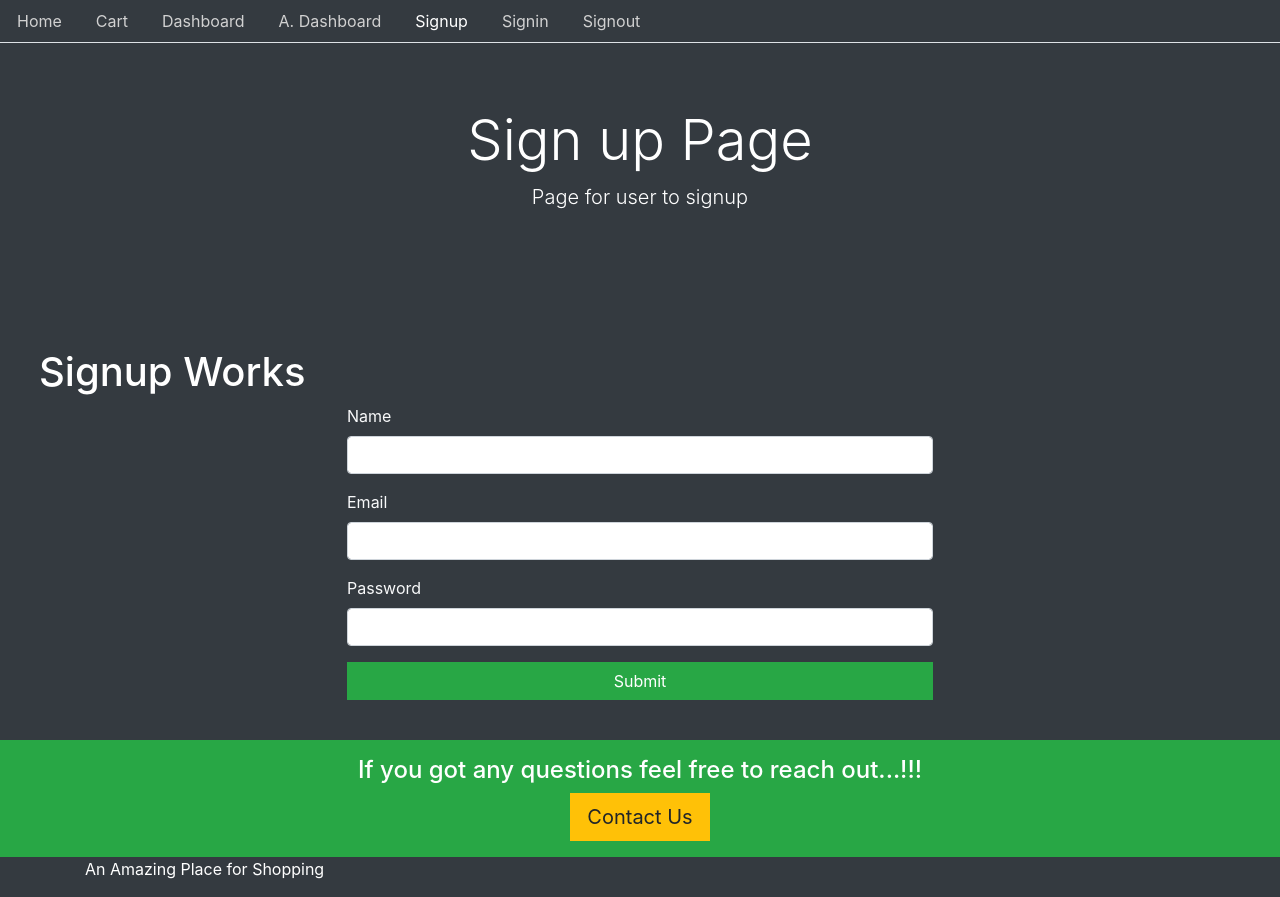
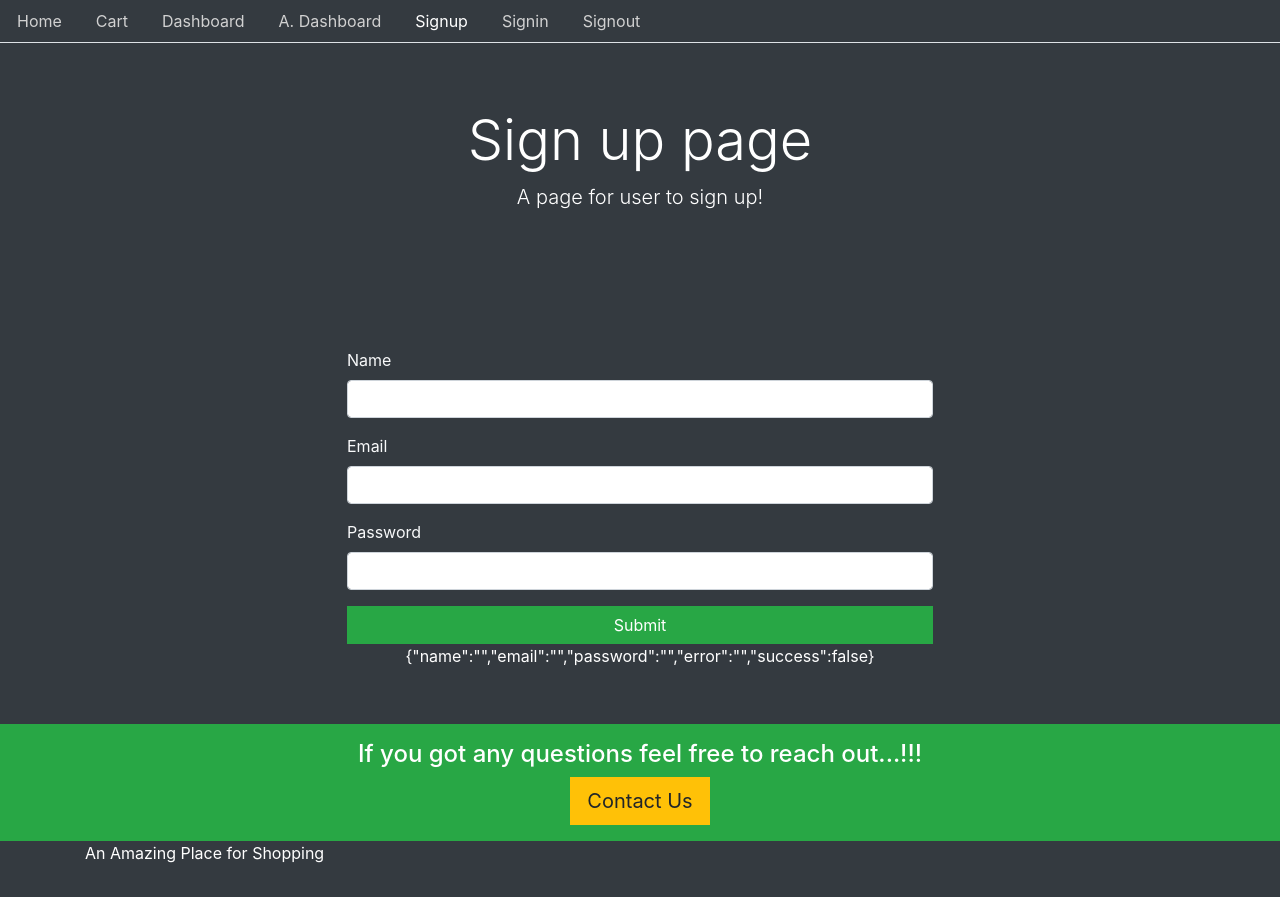
Before and after one commit to gunishmatta/ShopEasy, a React (Create React App) app in the folder frontend/: page /signup in a window 1280 px wide. Built offline with nearby package versions, Linux system fonts and the light colour scheme; no server answers.

Commit message:
signin and SIgnup

```diff
--- a/frontend/src/user/Signin.js
+++ b/frontend/src/user/Signin.js
@@ -1,9 +1,89 @@
 import React, { useState } from 'react';
 import Base from '../core/Base';
-import { Link } from 'react-router-dom';
+import { Link, Redirect } from 'react-router-dom';
 
+import { signin, authenticate, isAuthenticated } from '../auth/helper/index'
 
 const Signin = () => {
+
+    const [values, setValues] = useState(
+        {
+            email: "",
+            password: "",
+            success: false,
+            error: "",
+            loading: false,
+            didRedirect: false
+        });
+
+    const { email, password, success, error, loading, didRedirect } = values;
+
+    const { user } = isAuthenticated();
+
+    const handleChange = name => event => {
+        setValues({ ...values, error: false, [name]: event.target.value });
+    };
+
+    const onSubmit = event => {
+        event.preventDefault();
+        setValues({ ...values, error: false, loading: true })
+        signin({ email, password }).then(data => {
+            if (data.error) {
+                setValues({ ...values, error: data.error, loading: false })
+            }
+            else {
+                authenticate(data, () => {
+                    setValues({ ...values, didRedirect: true })
+                })
+            }
+        }).catch(console.log("Signin Failed"))
+    }
+
+    const performRedirect = () => {
+
+    //TODO:  Redirect work to be completed
+        if (didRedirect) {
+            if (user && user.role == 1) {
+                return <p>Redirect to admin</p>
+            }
+        }
+        else {
+            return <p>Redirect to user dashboard </p>
+        }
+
+        if (isAuthenticated) {
+            return <Redirect to="/" />;
+        }
+    }
+
+    const loadingMessage = () => {
+        return (
+            loading &&
+            (
+                <div className="row">
+                    <div class="spinner-border" role="status">
+                        <span class="sr-only">Loading...</span>
+                    </div>
+                </div>
+            )
+        );
+    };
+
+    const errorMessage = () => {
+        return (
+            <div className="row">
+                <div className="col-md-6 offset-sm-3 text-left">
+                    <div
+                        className="alert alert-danger"
+                        style={{ display: error ? "" : "none" }}
+                    >
+                        {error}
+                    </div>
+                </div>
+            </div>
+        );
+    };
+
 
     const signInForm = () => {
         return (
@@ -15,14 +95,22 @@
                             <label className="text-light">
                                 Email
                         </label>
-                            <input type="text" className="form-control" />
+                            <input value={email}
+                                type="text"
+                                className="form-control"
+                                onChange={handleChange("email")}
+                            />
                         </div>
 
                         <div className="form-group">
                             <label className="text-light">
                                 Password
                         </label>
-                            <input type="password" className="form-control" />
+                            <input value={password}
+                                type="password"
+                                className="form-control"
+                                onChange={handleChange("password")}
+                            />
                         </div>
                         <button className="btn btn-success btn-block">Login</button>
                     </form>
@@ -34,7 +122,11 @@
     return (
         <Base title="Sign in Page" description="Page for user to signin">
             <h1> Signin Works</h1>
+            {loadingMessage()}
+            {errorMessage()}
             {signInForm()}
+            {performRedirect()}
+
         </Base>
     )
 }
--- a/frontend/src/user/Signup.js
+++ b/frontend/src/user/Signup.js
@@ -1,6 +1,43 @@
-import React, { useState } from 'react';
-import Base from '../core/Base';
-import { Link } from 'react-router-dom';
+import React, { useState } from "react";
+import Base from "../core/Base";
+import { Link } from "react-router-dom";
+import { signup } from "../auth/helper";
+
+const Signup = () => {
+  const [values, setValues] = useState({
+    name: "",
+    email: "",
+    password: "",
+    error: "",
+    success: false
+  });
+
+  const { name, email, password, error, success } = values;
+
+  const handleChange = name => event => {
+    setValues({ ...values, error: false, [name]: event.target.value });
+  };
+
+  const onSubmit = event => {
+    event.preventDefault();
+    setValues({ ...values, error: false });
+    signup({ name, email, password })
+      .then(data => {
+        if (data.error) {
+          setValues({ ...values, error: data.error, success: false });
+        } else {
+          setValues({
+            ...values,
+            name: "",
+            email: "",
+            password: "",
+            error: "",
+            success: true
+          });
+        }
+      })
+      .catch(console.log("Error in signup"));
+  };
 
   const signUpForm = () => {
     return (
@@ -8,43 +45,81 @@
         <div className="col-md-6 offset-sm-3 text-left">
           <form>
             <div className="form-group">
-                        <label className="text-light">
-                            Name
-                    </label>
-                        <input type="text" className="form-control"  />
+              <label className="text-light">Name</label>
+              <input
+                className="form-control"
+                onChange={handleChange("name")}
+                type="text"
+                value={name}
+              />
             </div>
-
-
             <div className="form-group">
-                        <label className="text-light">
-                            Email
-                    </label>
-                        <input type="text" className="form-control" />
+              <label className="text-light">Email</label>
+              <input
+                className="form-control"
+                onChange={handleChange("email")}
+                type="email"
+                value={email}
+              />
             </div>
 
             <div className="form-group">
-                        <label className="text-light">
-                            Password
-                    </label>
-                        <input type="password" className="form-control" />
+              <label className="text-light">Password</label>
+              <input
+                onChange={handleChange("password")}
+                className="form-control"
+                type="password"
+                value={password}
+              />
             </div>
-                <button className="btn btn-success btn-block">Submit</button>
+            <button onClick={onSubmit} className="btn btn-success btn-block">
+              Submit
+            </button>
           </form>
         </div>
       </div>
-    )
-}
+    );
+  };
 
+  const successMessage = () => {
+    return (
+      <div className="row">
+        <div className="col-md-6 offset-sm-3 text-left">
+          <div
+            className="alert alert-success"
+            style={{ display: success ? "" : "none" }}
+          >
+            New account was created successfully. Please{" "}
+            <Link to="/signin">Login Here</Link>
+          </div>
+        </div>
+      </div>
+    );
+  };
 
-const Signup = () => {
+  const errorMessage = () => {
     return (
-        <Base title="Sign up Page" description="Page for user to signup">
+      <div className="row">
+        <div className="col-md-6 offset-sm-3 text-left">
+          <div
+            className="alert alert-danger"
+            style={{ display: error ? "" : "none" }}
+          >
+            {error}
+          </div>
+        </div>
+      </div>
+    );
+  };
 
-            <h1> Signup Works</h1>
+  return (
+    <Base title="Sign up page" description="A page for user to sign up!">
+      {successMessage()}
+      {errorMessage()}
       {signUpForm()}
-
+      <p className="text-white text-center">{JSON.stringify(values)}</p>
     </Base>
-    )
-}
+  );
+};
 
 export default Signup;
--- a/package.json
+++ b/package.json
@@ -26,6 +26,7 @@
     "morgan": "^1.9.1",
     "nodemon": "^1.19.4",
     "npm": "^6.13.0",
+    "react-toastify": "^6.1.0",
     "uuid": "^3.3.3"
   }
 }
```
Also changed, not shown: 1 other file (tests, documents, lock files or other folders). Lines whose indentation alone changed are shown as unchanged.
